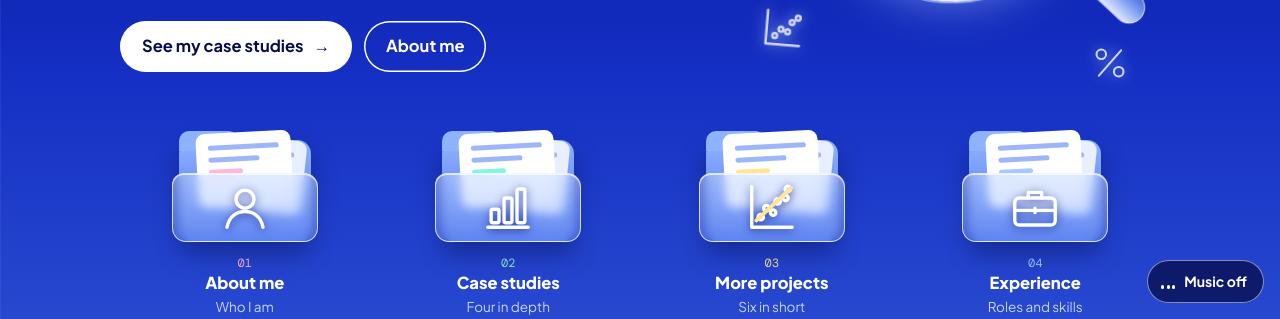
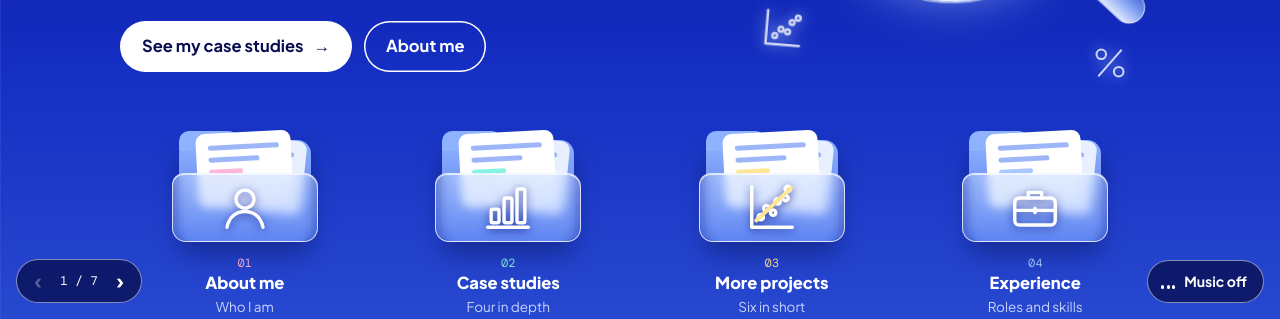
Before and after one commit to andreafelia/andreafelia.github.io, a plain HTML site: page index.html in a window 1280 px wide. Shown: the part 481-800 px from the top of the page. Drawn offline with nearby package versions, Linux system fonts and the light colour scheme.

Commit message:
Add swipe and arrow navigation between pages

```diff
--- a/index.html
+++ b/index.html
@@ -542,6 +542,16 @@ details.deep > summary:hover { box-shadow: 0 0 18px 2px rgba(205,220,255,.45); }
 .js .contact { margin-top: 160px; }
 @media (max-width: 760px) { .js .contact { margin-top: 150px; } }
 @media (prefers-reduced-motion: reduce) { .pixme { animation: none; left: 46%; } }
+
+/* swipe / arrows between pages */
+.js[data-dir="fwd"] [data-view].vin { animation: vinf .38s ease both; }
+.js[data-dir="back"] [data-view].vin { animation: vinb .38s ease both; }
+@keyframes vinf { from { transform: translateX(46px); } } @keyframes vinb { from { transform: translateX(-46px); } }
+body.bump { animation: bump .3s ease; } @keyframes bump { 50% { transform: translateX(-8px); } }
+#pager { position: fixed; left: 16px; bottom: 16px; z-index: 30; display: inline-flex; align-items: center; gap: 4px; background: rgba(6,10,70,.72); border: 1.5px solid rgba(255,255,255,.5); border-radius: 999px; padding: 4px; -webkit-backdrop-filter: blur(14px); backdrop-filter: blur(14px); }
+#pager button { width: 34px; height: 34px; border-radius: 50%; border: 0; background: none; color: #fff; font: 700 22px/1 var(--font); cursor: pointer; padding: 0 0 3px; transition: background .15s; }
+#pager button:hover:not(:disabled) { background: rgba(255,255,255,.2); } #pager button:disabled { opacity: .3; cursor: default; }
+#pager .pc { font-family: var(--mono); font-size: 12.5px; color: #fff; min-width: 40px; text-align: center; }
 </style>
 </head>
 <body>
@@ -1123,6 +1133,7 @@ LIMIT 15;</code></pre>
   <footer><p>Coursework projects from the Statistics program at Universitas Indonesia. Figures and numbers come from the project reports and notebooks. Group work is credited by name in each case study, and each one states which part I did.</p></footer>
 </div>
 
+<div id="pager" aria-label="Pages"><button class="pp" type="button" aria-label="Previous page">‹</button><span class="pc">1 / 7</span><button class="pn" type="button" aria-label="Next page">›</button></div>
 <button id="music" type="button" aria-pressed="false"><span class="eq" aria-hidden="true"><i></i><i></i><i></i></span><span class="mt">Music off</span></button>
 <div id="mag" aria-hidden="true"></div>
 <div id="lb" role="dialog" aria-modal="true" aria-label="Enlarged figure"><button class="btn ghost" type="button" id="lbx">Close</button><img alt=""></div>
@@ -1256,9 +1267,11 @@ LIMIT 15;</code></pre>
   var cases = ['sociolla', 'energy', 'sp500', 'gizi'], cur = null;
   Object.keys(V).forEach(function (k) { V[k].forEach(function (el) { if (el) el.setAttribute('data-view', k); }); });
   function viewOf(h) { h = (h || '').replace('#', ''); if (!h || h === 'top') return 'home'; if (cases.indexOf(h) >= 0) return 'work'; return V[h] ? h : null; }
+  var ORDER = ['home', 'about', 'work', 'more', 'quiz', 'experience', 'contact'], dir = 0;
   function go(v, keepScroll) {
     if (!v) return;
-    var changed = v !== cur; cur = v;
+    var changed = v !== cur; if (changed && !dir && cur) dir = ORDER.indexOf(v) > ORDER.indexOf(cur) ? 1 : -1;
+    document.documentElement.setAttribute('data-dir', dir < 0 ? 'back' : 'fwd'); dir = 0; cur = v;
     Object.keys(V).forEach(function (k) { V[k].forEach(function (el) { if (!el) return; el.hidden = k !== v; el.classList.toggle('vin', k === v && changed); }); });
     [].forEach.call(document.querySelectorAll('.dock a'), function (a) { if (viewOf(a.getAttribute('href')) === v) { a.setAttribute('aria-current', 'page'); var n = a.parentNode; if (n.scrollWidth > n.clientWidth) n.scrollLeft = a.offsetLeft - (n.clientWidth - a.offsetWidth) / 2; } else a.removeAttribute('aria-current'); });
     if (changed && !keepScroll) { try { window.scrollTo({ top: 0, behavior: 'instant' }); } catch (e) { window.scrollTo(0, 0); } }
@@ -1272,6 +1285,25 @@ LIMIT 15;</code></pre>
     go(v);
   });
   function fromHash() { go(viewOf(location.hash) || 'home'); }
+  /* swipe (or arrow keys, or the round buttons) to move to the next / previous page */
+  function step(n) {
+    var i = ORDER.indexOf(cur) + n; if (i < 0 || i >= ORDER.length) { document.body.classList.remove('bump'); void document.body.offsetWidth; document.body.classList.add('bump'); return; }
+    var v = ORDER[i], h = v === 'home' ? location.pathname + location.search : '#' + v;
+    try { history.pushState(null, '', h); } catch (e) {}
+    dir = n; go(v); pager();
+  }
+  var pg = document.getElementById('pager');
+  function pager() { if (!pg) return; var i = ORDER.indexOf(cur); pg.querySelector('.pp').disabled = i <= 0; pg.querySelector('.pn').disabled = i >= ORDER.length - 1; pg.querySelector('.pc').textContent = (i + 1) + ' / ' + ORDER.length; }
+  if (pg) { pg.querySelector('.pp').addEventListener('click', function () { step(-1); }); pg.querySelector('.pn').addEventListener('click', function () { step(1); }); }
+  var sx = 0, sy = 0, st = 0, ok = false;
+  function scrollsX(el) { for (; el && el !== document.body; el = el.parentNode) { if (el.nodeType !== 1) continue; if (el.matches('input, .dock nav, #lb, .pixme')) return true; if (el.scrollWidth > el.clientWidth + 4) { var o = getComputedStyle(el).overflowX; if (o === 'auto' || o === 'scroll') return true; } } return false; }
+  document.addEventListener('touchstart', function (e) { if (e.touches.length !== 1) { ok = false; return; } sx = e.touches[0].clientX; sy = e.touches[0].clientY; st = Date.now(); ok = !scrollsX(e.target); }, { passive: true });
+  document.addEventListener('touchend', function (e) {
+    if (!ok) return; var t = e.changedTouches[0], dx = t.clientX - sx, dy = t.clientY - sy;
+    if (Math.abs(dx) > 64 && Math.abs(dx) > Math.abs(dy) * 1.8 && Date.now() - st < 700) step(dx < 0 ? 1 : -1);
+  }, { passive: true });
+  document.addEventListener('keydown', function (e) { if (e.target.closest && e.target.closest('input, textarea, select')) return; if (document.getElementById('lb').classList.contains('open')) return; if (e.key === 'ArrowRight') step(1); else if (e.key === 'ArrowLeft') step(-1); });
+  var go0 = go; go = function (v, k) { go0(v, k); pager(); };
   window.addEventListener('hashchange', fromHash); window.addEventListener('popstate', fromHash);
   fromHash();
   /* keep the current pill in view once fonts and layout have settled */
```
